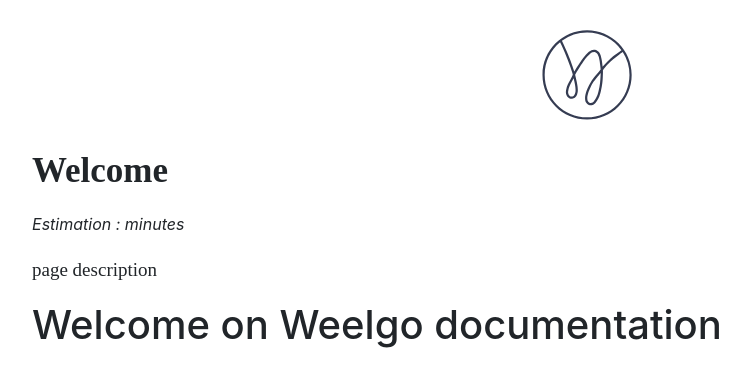
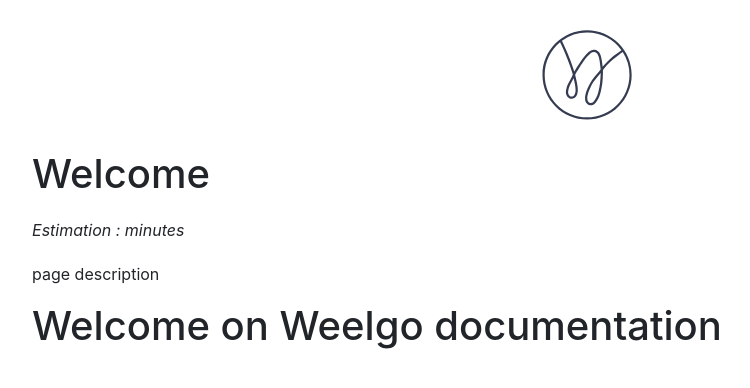
Before and after one commit to Weelgo/weelgo.github.io, a Jekyll site: the page built from index.md, in a window 1280 px wide. Shown: the top 388 px of the page, without its empty margins (53-803 px from the left). Built offline with Jekyll 4.4.1, drawn with Linux system fonts in a browser that asks for light colours.

Commit message:
Amélioration

```diff
--- a/_layouts/docs_fr.html
+++ b/_layouts/docs_fr.html
@@ -9,9 +9,9 @@
 
 	<div class="container">
 
-	      <h1 style="font-size: 35px;font-family: Segoe UI Light;font-weight: bold;" id="content">{{ page.title }}</h1>
+	      <h1 id="content">{{ page.title }}</h1>
 	      <div style="font-style: italic;margin-top: 20px;">Estimation : {{ page.readingEstimation }} minutes</div>
-	      <p style="font-size: 19px;font-family: Segoe UI Light;margin-top: 20px;">{{ page.description }}</p>
+	      <p style="margin-top: 20px;">{{ page.description }}</p>
 
 	      <div>
 	      {{ content }}
```
